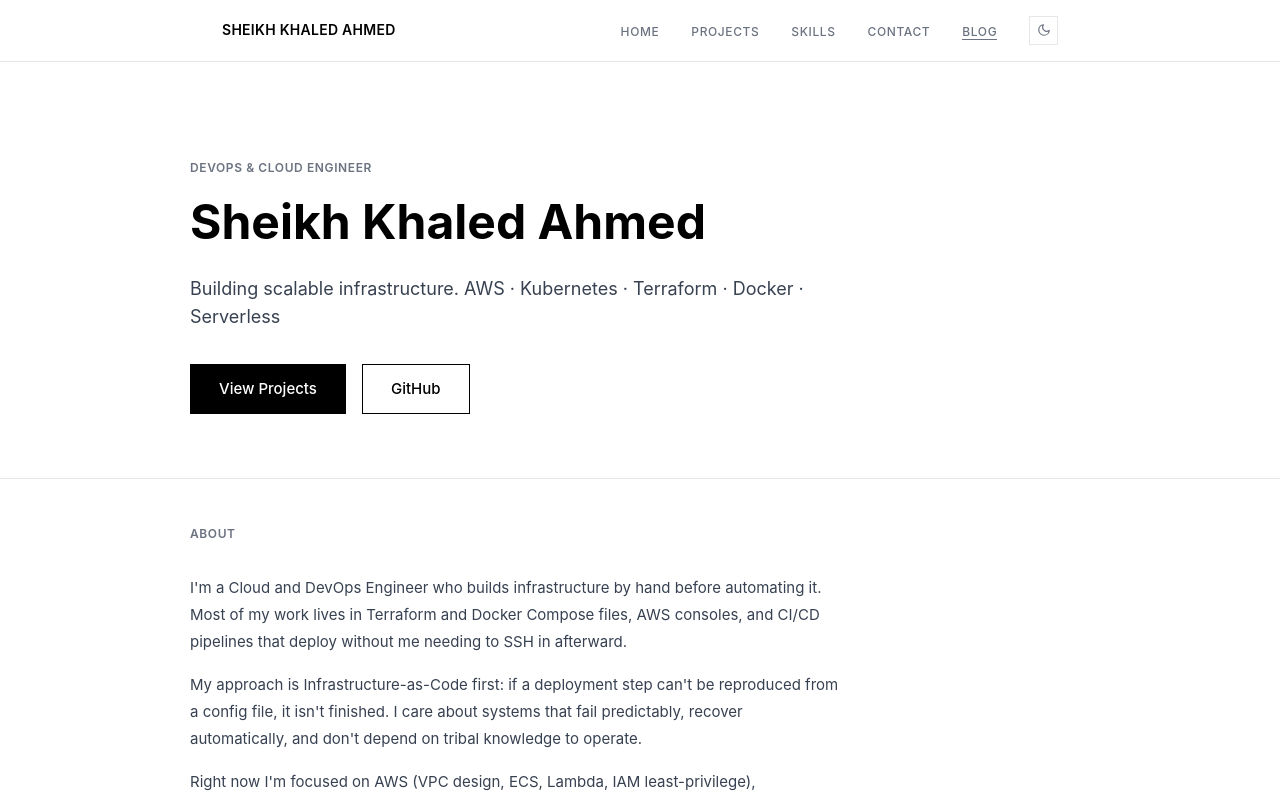
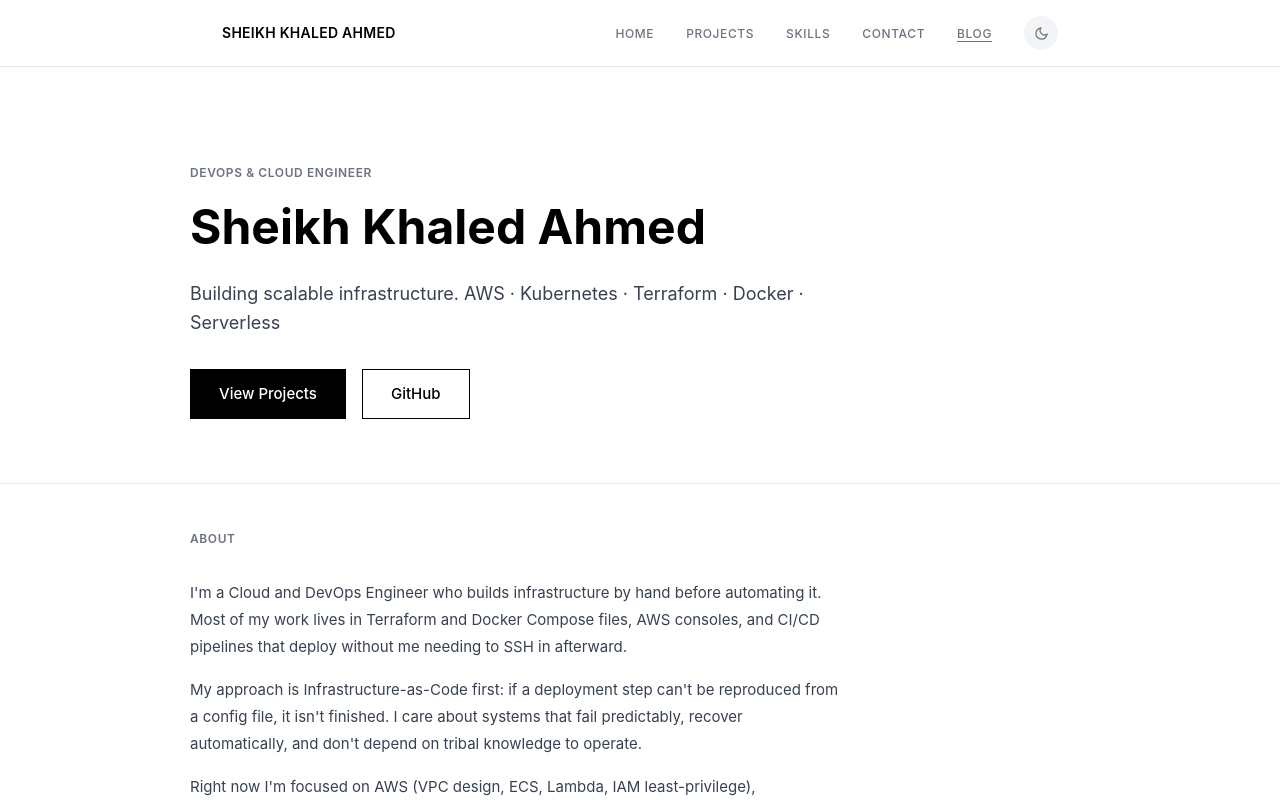
Before and after one commit to ei-sei/ei-sei.github.io, a React (Vite) app: page /#/ in a window 1280 px wide. Shown: the top 800 px of the page. Built offline with nearby package versions, Linux system fonts and the light colour scheme.

Commit message:
style: make theme toggle a sleek circular icon button

```diff
--- a/src/views/components/Navbar.jsx
+++ b/src/views/components/Navbar.jsx
@@ -125,7 +125,9 @@ export default function Navbar() {
               onClick={toggleTheme}
               aria-label="Toggle dark mode"
             >
-              {theme === "light" ? <FiMoon /> : <FiSun />}
+              <span key={theme} className={styles.themeIcon}>
+                {theme === "light" ? <FiMoon /> : <FiSun />}
+              </span>
             </button>
           </li>
         </ul>
--- a/src/views/components/Navbar.module.css
+++ b/src/views/components/Navbar.module.css
@@ -57,17 +57,44 @@
   display: flex;
   align-items: center;
   justify-content: center;
-  font-size: 14px;
+  width: 34px;
+  height: 34px;
+  font-size: 15px;
   color: var(--color-text-muted);
-  background: none;
-  border: 1px solid var(--color-border);
-  padding: 0.4rem;
+  background: var(--color-tag-bg);
+  border: none;
+  border-radius: 50%;
   cursor: pointer;
+  transition: background-color 0.2s ease, color 0.2s ease,
+    transform 0.15s ease;
 }
 
 .themeToggle:hover {
   color: var(--color-fg);
-  border-color: var(--color-fg);
+  background: var(--color-border);
+  transform: scale(1.08);
+}
+
+.themeToggle:active {
+  transform: scale(0.92);
+}
+
+.themeIcon {
+  display: flex;
+  align-items: center;
+  justify-content: center;
+  animation: themeIconIn 0.3s ease;
+}
+
+@keyframes themeIconIn {
+  from {
+    opacity: 0;
+    transform: rotate(-80deg) scale(0.4);
+  }
+  to {
+    opacity: 1;
+    transform: rotate(0deg) scale(1);
+  }
 }
 
 .hamburger {
```
